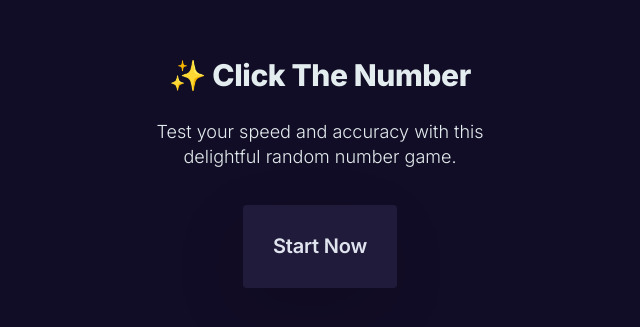
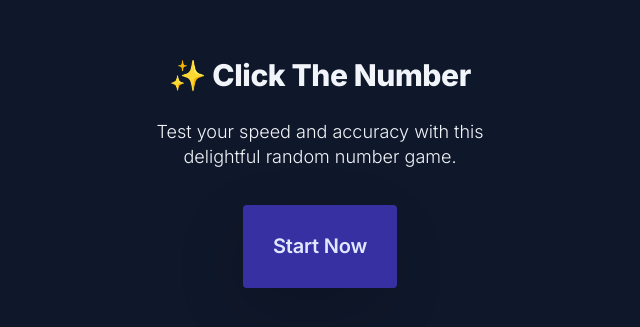
Before and after one commit to remarcable/ClickTheNumber, a React (Create React App) app: page / in a window 1280 px wide. Shown: the part 227-554 px from the top of the page, without its empty margins (320-960 px from the left). Built offline with nearby package versions, Linux system fonts and the light colour scheme.

Commit message:
Update colors and animation

```diff
--- a/src/components/NumberBox/NumberBox.css
+++ b/src/components/NumberBox/NumberBox.css
@@ -20,35 +20,36 @@
   cursor: initial;
 }
 
-.glowing:not(:disabled):after {
-  content: "";
-  position: absolute;
-  width: 100%;
-  height: 100%;
-  inset: 0;
-  background-color: var(--button-text-color);
-  z-index: -1;
-  border-radius: 5px;
-  animation: glow 5s infinite ease-out;
-  animation-delay: 4s;
+.glowing:not(:disabled) {
+  animation: shake 0.82s infinite cubic-bezier(0.36, 0.07, 0.19, 0.97) both;
+  animation-delay: 8s;
 }
 
-@keyframes glow {
-  0% {
-    transform: scale(1);
-    opacity: 0.2;
+@keyframes shake {
+  10%,
+  90% {
+    transform: translate3d(-1px, 0, 0);
+    transform: rotate(2deg);
+    transform-origin: 50% 0;
   }
+  20%,
+  80% {
+    transform: translate3d(2px, 0, 0);
+    transform: rotate(-4deg);
+    transform-origin: 50% 0;
+  }
+  30%,
+  50%,
+  70% {
+    transform: translate3d(-4px, 0, 0);
+    transform: rotate(8deg);
+    transform-origin: 50% 0;
+  }
+  40%,
   60% {
-    transform: scale(1);
-    opacity: 0.2;
-  }
-  80% {
-    transform: scale(1.25);
-    opacity: 0;
-  }
-  100% {
-    transform: scale(1);
-    opacity: 0;
+    transform: translate3d(4px, 0, 0);
+    transform: rotate(-8deg);
+    transform-origin: 50% 0;
   }
 }
 
--- a/src/index.css
+++ b/src/index.css
@@ -1,12 +1,12 @@
 :root {
-  --text-color: #e3ecee;
-  --background-color: #120d26;
-  --highlight-color-success: #095d4e;
-  --highlight-color-fail: #5d0933;
-  --button-color: #201b3a;
-  --button-color-disabled: #181427;
-  --button-text-color: #e0e4ef;
-  --button-text-color-disabled: #643964;
+  --text-color: #f1f5f9;
+  --background-color: #0f172a;
+  --highlight-color-success: #166534;
+  --highlight-color-fail: #991b1b;
+  --button-color: #3730a3;
+  --button-color-disabled: #1e293b;
+  --button-text-color: #e0e7ff;
+  --button-text-color-disabled: #475569;
 }
 
 html {
```
